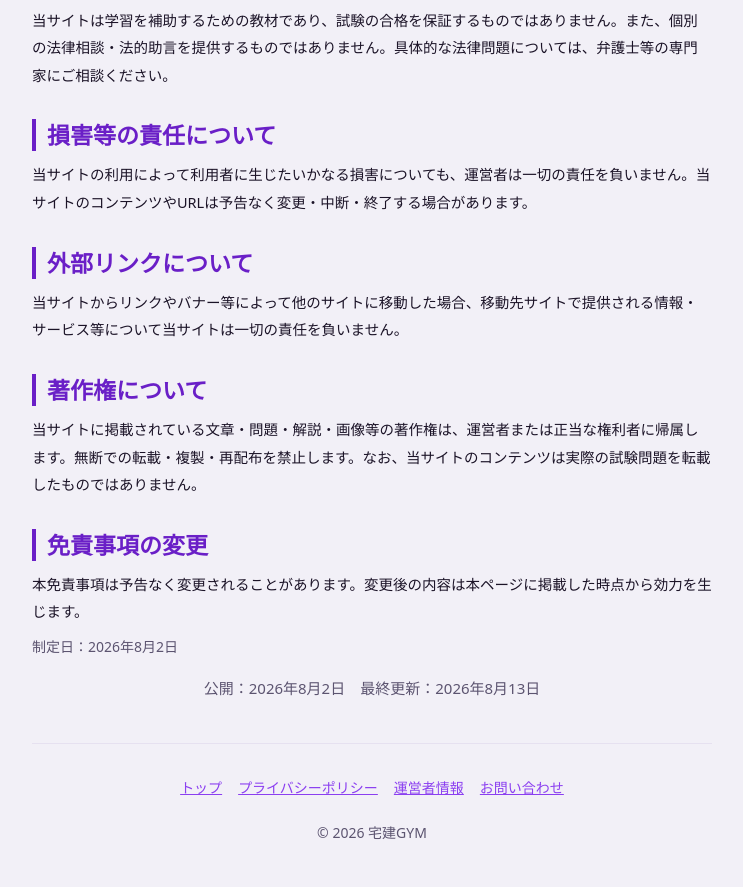
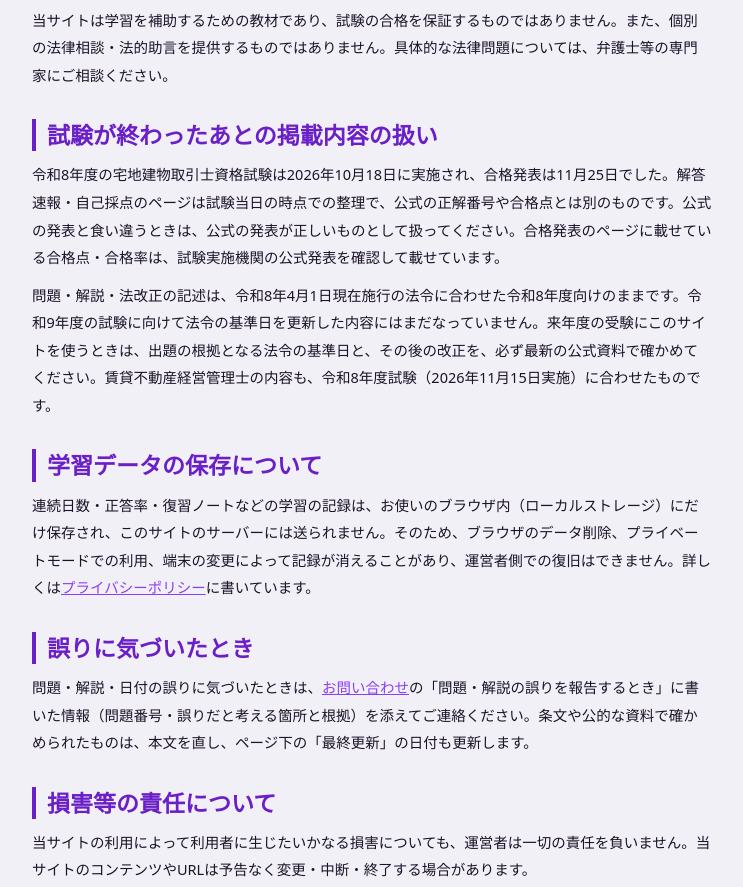
Before and after one commit to fujiken1016/takken-gym, a plain HTML site: page disclaimer.html in a window 1280 px wide. Shown: the part 539-1426 px from the top of the page, without its empty margins (268-1011 px from the left). Drawn offline with Linux system fonts and the light colour scheme.

Commit message:
宅建GYM免責事項: 試験後の掲載内容の扱い・学習データの保存・誤り報告の節を追加(J473)
Co-Authored-By: Claude Sonnet 5.5 <noreply@anthropic.com>

```diff
--- a/disclaimer.html
+++ b/disclaimer.html
@@ -22,7 +22,7 @@
 <script type="application/ld+json">
 {"@context":"https://schema.org","@type":"BreadcrumbList","itemListElement":[{"@type":"ListItem","position":1,"name":"宅建GYM","item":"https://takken.mainichi-lab.com/"},{"@type":"ListItem","position":2,"name":"免責事項","item":"https://takken.mainichi-lab.com/disclaimer"}]}
 </script>
-<script type="application/ld+json">{"@context":"https://schema.org","@type":"WebPage","name":"免責事項 | 宅建GYM","url":"https://takken.mainichi-lab.com/disclaimer","inLanguage":"ja","datePublished":"2026-08-02","dateModified":"2026-08-13"}</script>
+<script type="application/ld+json">{"@context":"https://schema.org","@type":"WebPage","name":"免責事項 | 宅建GYM","url":"https://takken.mainichi-lab.com/disclaimer","inLanguage":"ja","datePublished":"2026-08-02","dateModified":"2026-11-26"}</script>
 </head>
 <body>
 <div class="top"><div class="in">
@@ -38,6 +38,16 @@
   <h2>試験・法律に関する助言ではありません</h2>
   <p>当サイトは学習を補助するための教材であり、試験の合格を保証するものではありません。また、個別の法律相談・法的助言を提供するものではありません。具体的な法律問題については、弁護士等の専門家にご相談ください。</p>
 
+  <h2>試験が終わったあとの掲載内容の扱い</h2>
+  <p>令和8年度の宅地建物取引士資格試験は2026年10月18日に実施され、合格発表は11月25日でした。解答速報・自己採点のページは試験当日の時点での整理で、公式の正解番号や合格点とは別のものです。公式の発表と食い違うときは、公式の発表が正しいものとして扱ってください。合格発表のページに載せている合格点・合格率は、試験実施機関の公式発表を確認して載せています。</p>
+  <p>問題・解説・法改正の記述は、令和8年4月1日現在施行の法令に合わせた令和8年度向けのままです。令和9年度の試験に向けて法令の基準日を更新した内容にはまだなっていません。来年度の受験にこのサイトを使うときは、出題の根拠となる法令の基準日と、その後の改正を、必ず最新の公式資料で確かめてください。賃貸不動産経営管理士の内容も、令和8年度試験（2026年11月15日実施）に合わせたものです。</p>
+
+  <h2>学習データの保存について</h2>
+  <p>連続日数・正答率・復習ノートなどの学習の記録は、お使いのブラウザ内（ローカルストレージ）にだけ保存され、このサイトのサーバーには送られません。そのため、ブラウザのデータ削除、プライベートモードでの利用、端末の変更によって記録が消えることがあり、運営者側での復旧はできません。詳しくは<a href="/privacy">プライバシーポリシー</a>に書いています。</p>
+
+  <h2>誤りに気づいたとき</h2>
+  <p>問題・解説・日付の誤りに気づいたときは、<a href="/contact">お問い合わせ</a>の「問題・解説の誤りを報告するとき」に書いた情報（問題番号・誤りだと考える箇所と根拠）を添えてご連絡ください。条文や公的な資料で確かめられたものは、本文を直し、ページ下の「最終更新」の日付も更新します。</p>
+
   <h2>損害等の責任について</h2>
   <p>当サイトの利用によって利用者に生じたいかなる損害についても、運営者は一切の責任を負いません。当サイトのコンテンツやURLは予告なく変更・中断・終了する場合があります。</p>
 
@@ -52,7 +62,7 @@
 
   <p class="updated">制定日：2026年8月2日</p>
 
-  <p class="page-updated" data-page-updated style="margin:16px 0 6px;font-size:15px;line-height:1.9;color:var(--muted,#53536b);text-align:center">公開：<time datetime="2026-08-02">2026年8月2日</time>　最終更新：<time datetime="2026-08-13">2026年8月13日</time></p>
+  <p class="page-updated" data-page-updated style="margin:16px 0 6px;font-size:15px;line-height:1.9;color:var(--muted,#53536b);text-align:center">公開：<time datetime="2026-08-02">2026年8月2日</time>　最終更新：<time datetime="2026-11-26">2026年11月26日</time></p>
   <div class="foot">
     <a href="/">トップ</a><a href="/privacy">プライバシーポリシー</a><a href="/about">運営者情報</a><a href="/contact">お問い合わせ</a>
     <div style="margin-top:10px">© 2026 宅建GYM</div>
```
